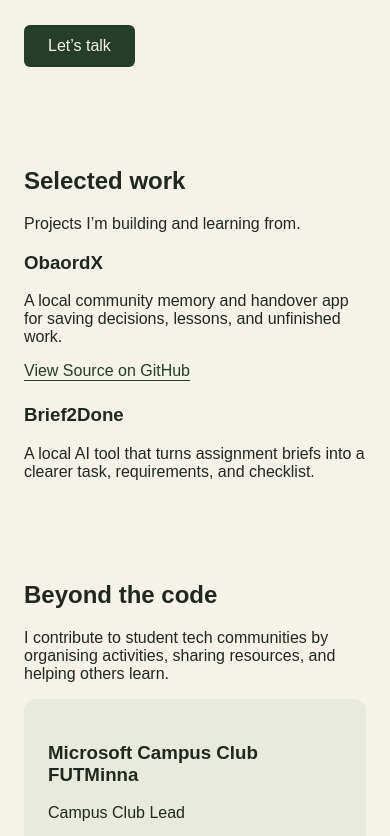
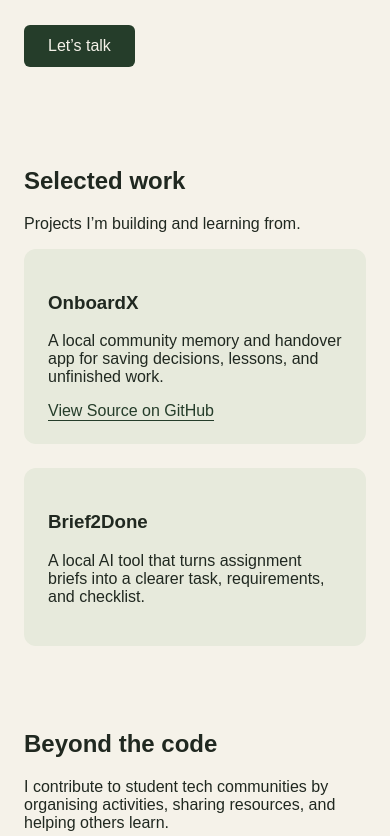
Before and after one commit to ufidscript/ufid-portfolio, a React (Vite) app: page / in a window 390 px wide. Shown: the part 788-1624 px from the top of the page. Built offline with nearby package versions, Linux system fonts and the light colour scheme.

Commit message:
Add responsive grid for projects

```diff
--- a/src/App.css
+++ b/src/App.css
@@ -114,10 +114,6 @@
   outline-offset: 4px;
 }
 
-.project-card + .project-card {
-  margin-top: 24px;
-}
-
 .project-card a {
   color: #253d2a;
   text-decoration: underline;
@@ -187,3 +183,27 @@
     max-width: 100%;
   }
 }
+
+.projects-grid {
+  display: grid;
+  grid-template-columns: 1fr;
+  gap: 24px;
+}
+
+@media (min-width: 768px) {
+  .projects-grid {
+    grid-template-columns: repeat(2, minmax(0, 1fr));
+  }
+}
+
+@media (min-width: 768px) {
+  .projects-grid {
+    grid-template-columns: repeat(2, minmax(0, 1fr));
+  }
+}
+
+.project-card {
+  background-color: #e7eadc;
+  padding: 24px;
+  border-radius: 12px;
+}
--- a/src/components/Projects.jsx
+++ b/src/components/Projects.jsx
@@ -3,7 +3,7 @@ import ProjectCard from "./ProjectCard.jsx";
 const projects = [
   {
     id: "onboardx",
-    title: "ObaordX",
+    title: "OnboardX",
     description:
       "A local community memory and handover app for saving decisions, lessons, and unfinished work.",
     githubUrl: "https://github.com/ufidscript/onboardx",
@@ -22,16 +22,18 @@ function Projects() {
     <section id="work" className="projects">
       <h2>Selected work</h2>
       <p>Projects I’m building and learning from.</p>
-      {projects.map((projects) => (
-        <ProjectCard
-          key={projects.id}
-          title={projects.title}
-          description={projects.description}
-          githubUrl={projects.githubUrl}
-        />
-      ))}
+
+      <div className="projects-grid">
+        {projects.map((project) => (
+          <ProjectCard
+            key={project.id}
+            title={project.title}
+            description={project.description}
+            githubUrl={project.githubUrl}
+          />
+        ))}
+      </div>
     </section>
   );
 }
-
 export default Projects;
```
